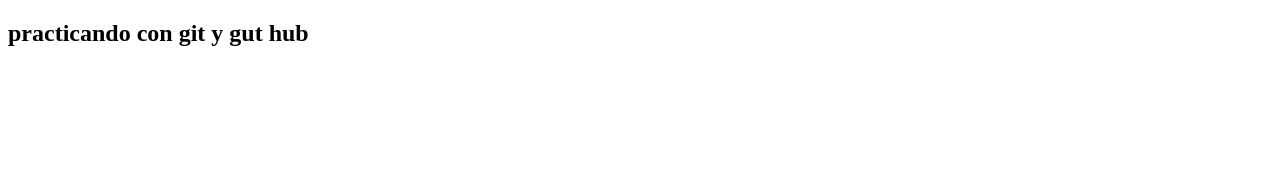
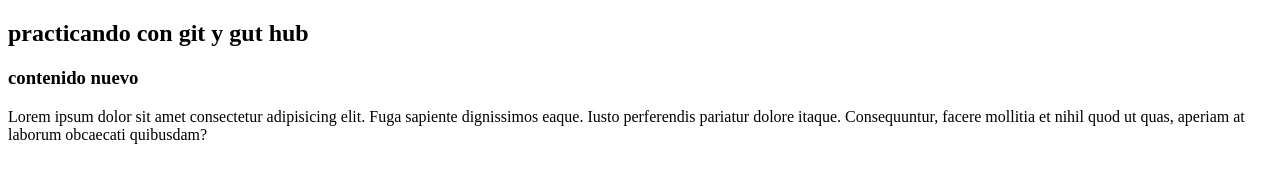
Before and after one commit to JEMC1027/Proyecto2, a plain HTML site: page git.html in a window 1280 px wide. Drawn offline with Linux system fonts and the light colour scheme.

Commit message:
añadiendo div en git.html

```diff
--- a/git.html
+++ b/git.html
@@ -7,5 +7,9 @@
 </head>
 <body>
 <h2>practicando con git y gut hub</h2>
+<div>
+    <h3>contenido nuevo</h3>
+    <p>Lorem ipsum dolor sit amet consectetur adipisicing elit. Fuga sapiente dignissimos eaque. Iusto perferendis pariatur dolore itaque. Consequuntur, facere mollitia et nihil quod ut quas, aperiam at laborum obcaecati quibusdam?</p>
+</div>
 </body>
 </html>
```
